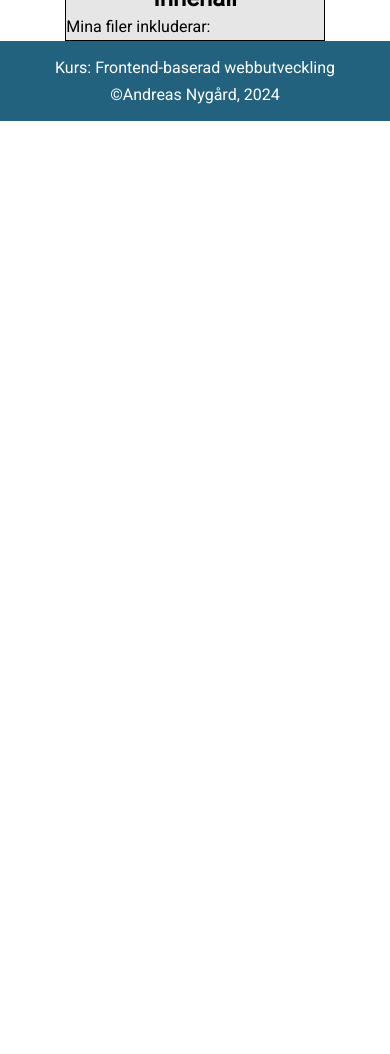
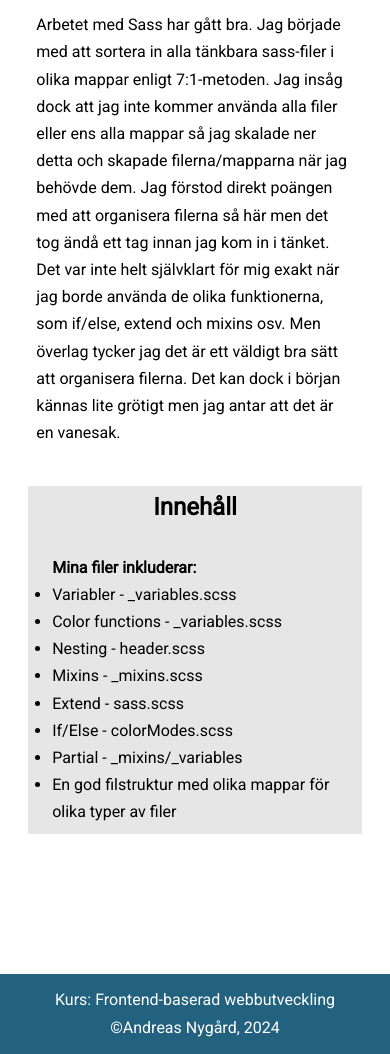
Before and after one commit to Nygaaard/Uppgift-sass, a website built with Parcel: page src/sass.html in a window 390 px wide. Shown: the part 172-1226 px from the top of the page. Before the commit the page ends 844 px from the top, so only its background shows below. Built offline with nearby package versions, Linux system fonts and the light colour scheme.

Commit message:
Addded content to sass.html

```diff
--- a/src/css/abstracts/_mixins.scss
+++ b/src/css/abstracts/_mixins.scss
@@ -1,3 +1,5 @@
+@use "../abstracts/variables.scss";
+
 @mixin sectionMix() {
   display: flex;
   flex-direction: column;
--- a/src/css/abstracts/_variables.scss
+++ b/src/css/abstracts/_variables.scss
@@ -2,6 +2,7 @@
 $main-black: #181818;
 $main-blue: #184357;
 $light-blue: lighten($main-blue, 10%);
+$lighter-blue: lighten($main-blue, 30%);
 $main-grey: #686161;
 $main-white: #fff;
 $dark-white: darken($main-white, 10%);
--- a/src/css/layout/colorModes.scss
+++ b/src/css/layout/colorModes.scss
@@ -23,12 +23,18 @@
   body {
     background-color: variables.$main-blue;
   }
-  .sec h1,
-  p {
+  .sec h1 {
+    color: variables.$main-white;
+  }
+  .sec p {
     color: variables.$main-white;
   }
   footer {
     background-color: variables.$main-grey;
+  }
+  .sass-section,
+  .sass-section-two {
+    background-color: variables.$main-blue;
   }
 }
 
@@ -41,7 +47,11 @@
   }
   .sec h1,
   p {
-    color: #000;
+    @if (prefers-color-scheme(light)) {
+      color: #000;
+    } @else {
+      color: variables.$main-white;
+    }
   }
   footer {
     background-color: variables.$light-blue;
--- a/src/css/pages/index.scss
+++ b/src/css/pages/index.scss
@@ -12,7 +12,6 @@
 
 .sec h1 {
   @include mixins.marginTopBottom(60px, 30px);
-  color: variables.$light-blue;
 }
 
 .hiddenOne,
--- a/src/css/pages/sass.scss
+++ b/src/css/pages/sass.scss
@@ -1,16 +1,47 @@
 @use "../abstracts/variables.scss";
 @use "../abstracts/mixins";
+@use "../layout/colorModes.scss";
 
 .sass-section {
-  border: 1px solid #000;
-  width: 70%;
+  padding: 0.5rem 0.5rem;
+  margin: 1rem;
+  background-color: variables.$main-white;
+  width: 40%;
 }
 .sass-section h1,
 .sass-section-two h2 {
   text-align: center;
+  margin-bottom: 2rem;
 }
 .sass-section-two {
   @extend .sass-section;
+  background-color: variables.$dark-white;
+  margin-bottom: 140px;
+}
+.list {
+  width: 90%;
+  margin: 0 auto;
+}
+.non-dot {
+  list-style: none;
+  font-weight: bold;
+}
 
-  background-color: variables.$dark-white;
+@media all and (max-width: 1100px) {
+  .sass-section,
+  .sass-section-two {
+    width: 60%;
+  }
 }
+@media all and (max-width: 800px) {
+  .sass-section,
+  .sass-section-two {
+    width: 70%;
+  }
+}
+@media all and (max-width: 500px) {
+  .sass-section,
+  .sass-section-two {
+    width: 90%;
+  }
+}
--- a/src/sass.html
+++ b/src/sass.html
@@ -45,14 +45,37 @@
       </nav>
     </header>
     <main>
-      <div class="flex-container">
+      <div class="flex-container sass-container">
         <section class="sass-section">
-          <h1>SASS</h1>
-          <p>Arbetet med Sass har gått bra.</p>
+          <h1>Arbetet med Sass</h1>
+          <p>
+            Arbetet med Sass har gått bra. Jag började med att sortera in alla
+            tänkbara sass-filer i olika mappar enligt 7:1-metoden. Jag insåg
+            dock att jag inte kommer använda alla filer eller ens alla mappar så
+            jag skalade ner detta och skapade filerna/mapparna när jag behövde
+            dem. Jag förstod direkt poängen med att organisera filerna så här
+            men det tog ändå ett tag innan jag kom in i tänket. Det var inte
+            helt självklart för mig exakt när jag borde använda de olika
+            funktionerna, som if/else, extend och mixins osv. Men överlag tycker
+            jag det är ett väldigt bra sätt att organisera filerna. Det kan dock
+            i början kännas lite grötigt men jag antar att det är en vanesak.
+          </p>
         </section>
         <section class="sass-section-two">
           <h2>Innehåll</h2>
-          <p>Mina filer inkluderar:</p>
+          <ul class="list">
+            <li class="non-dot">Mina filer inkluderar:</li>
+            <li>Variabler - _variables.scss</li>
+            <li>Color functions - _variables.scss</li>
+            <li>Nesting - header.scss</li>
+            <li>Mixins - _mixins.scss</li>
+            <li>Extend - sass.scss</li>
+            <li>If/Else - colorModes.scss</li>
+            <li>Partial - _mixins/_variables</li>
+            <li>
+              En god filstruktur med olika mappar för olika typer av filer
+            </li>
+          </ul>
         </section>
       </div>
     </main>
```
Also changed, not shown: dist/sass.html, 8 other files.
